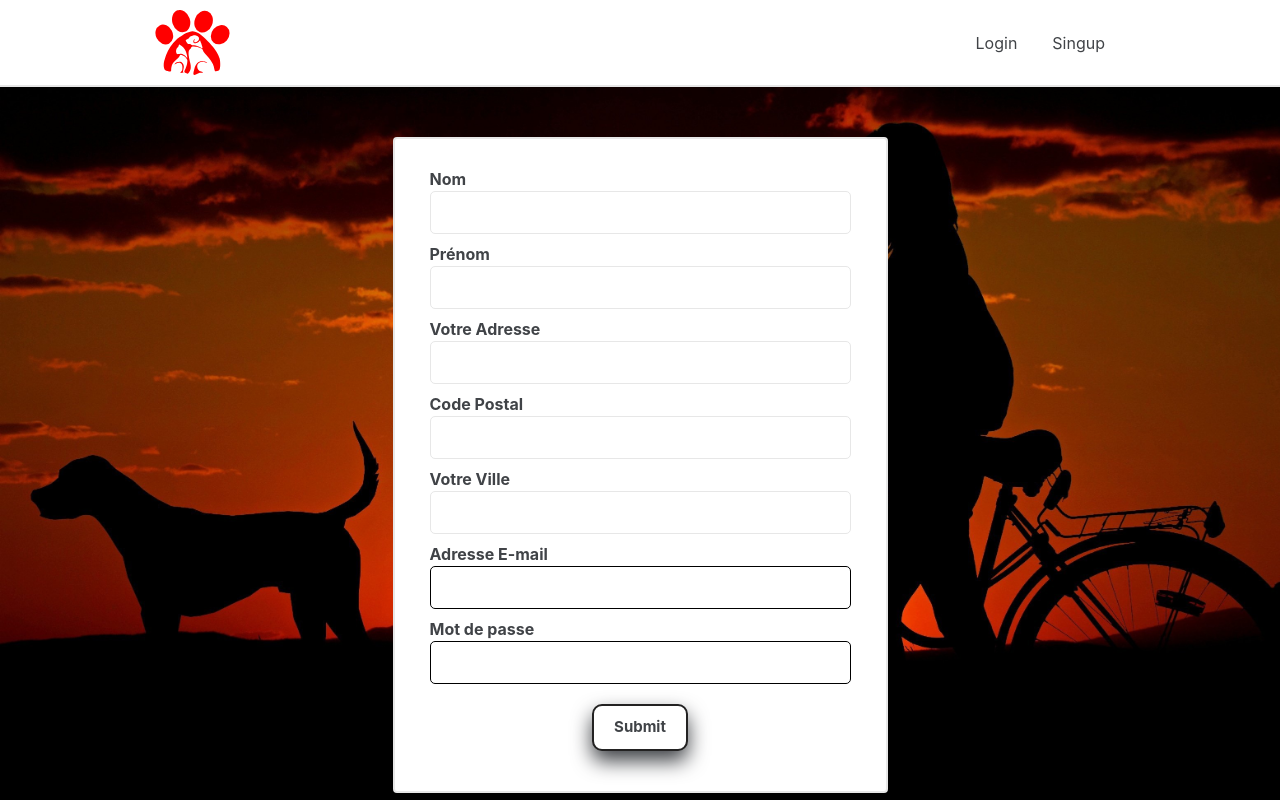
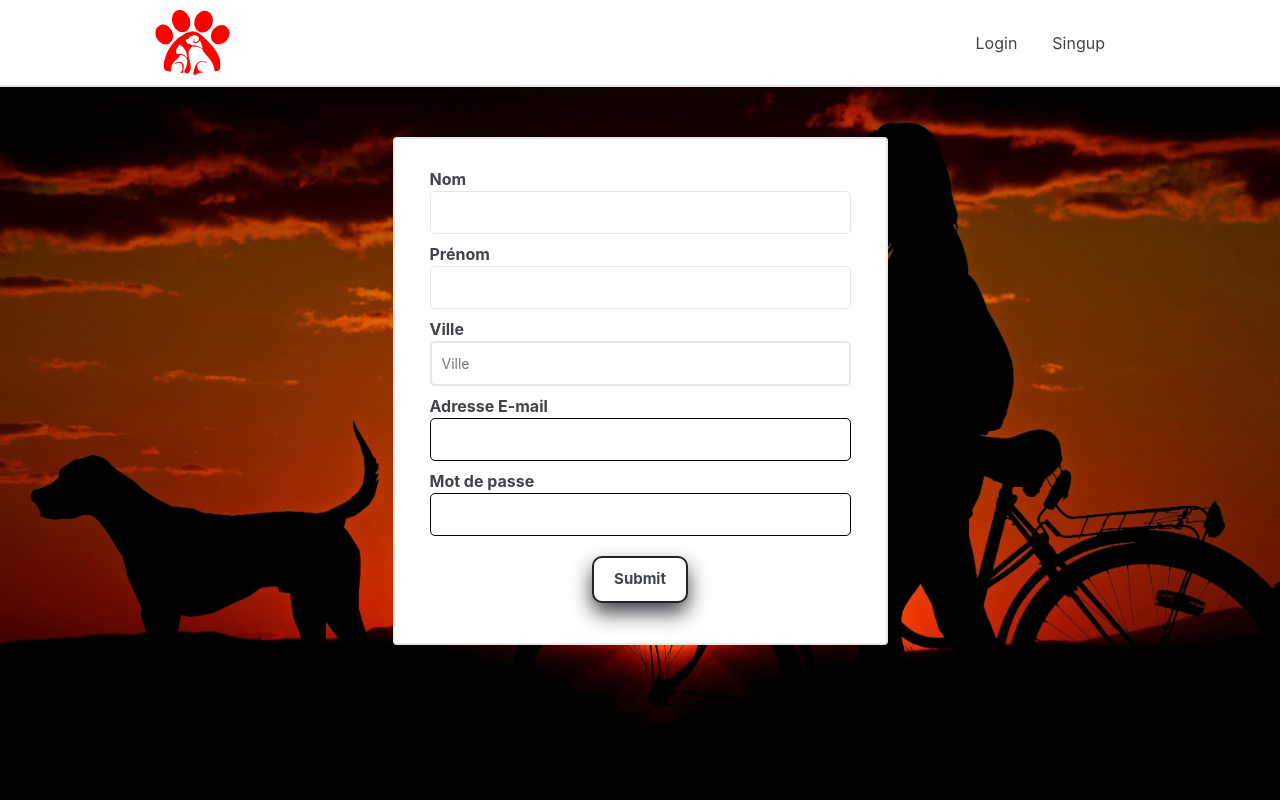
Before and after one commit to KarinaZakharian/Dog-Next-Door, a React (Vite) app: page /subscribe in a window 1280 px wide. Shown: the top 800 px of the page. Built offline with nearby package versions, Linux system fonts and the light colour scheme.

Commit message:
adresse scss

```diff
--- a/src/components/Forms/Signup/Signup.tsx
+++ b/src/components/Forms/Signup/Signup.tsx
@@ -8,6 +8,7 @@ import Input from '../../InputType/Input/Input';
 import Button from '../../InputType/Button/Button';
 import Header from '../../PageComponents/Header/Header';
 import Footer from '../../PageComponents/Footer/Footer';
+import AutoComplete from '../../InputType/Adresse/Adresse';
 import './Signup.scss';
 
 import { useAppDispatch } from '../../../hooks/redux';
@@ -92,24 +93,7 @@ function SignUp() {
               placeholder="Prénom"
               aria-label="Votre Prenom"
             />
-            <Input
-              name="adresse"
-              type="text"
-              placeholder="Votre Adresse"
-              aria-label="Votre Adresse"
-            />
-            <Input
-              name="code_postal"
-              type="text"
-              placeholder="Code Postal"
-              aria-label="Votre Code Postal"
-            />
-            <Input
-              name="ville"
-              type="text"
-              placeholder="Votre Ville"
-              aria-label="Votre Ville"
-            />
+            <AutoComplete />
             <Input
               name="email"
               type="email"
--- a/src/components/InputType/Adresse/Adresse.scss
+++ b/src/components/InputType/Adresse/Adresse.scss
@@ -1,8 +1,13 @@
+@use '../../../styles/reset';
+@use '../../../styles/variables' as v;
+
 .autocompletion-city {
-  width: 80%;
+  display: flex;
+  justify-content: center;
+  flex-direction: column;
   cursor: pointer;
   position: relative;
-  margin: 0 auto;
+  width: 100%;
 
   &__hidden-parts {
     display: none;
@@ -10,23 +15,33 @@
   }
 
   &__input {
+    padding: 10px;
+    font-size: 14px;
+    font-weight: 400;
+    border: 2px solid v.$color-border;
+    border-radius: 5px;
+    background-color: v.$color-main;
     width: 100%;
-    border-radius: 0;
-    padding: 1rem;
-    margin: 1rem;
+
+    &:focus {
+      outline: none;
+      border-color: v.$color-text;
+      box-shadow: 0 0 5px rgba(0, 123, 255, 0.5);
+    }
   }
 
   &__ul {
     width: 100%;
-    background-color: #ffffff;
-    color: #466883;
+    background-color: v.$color-main;
+    color: v.$color-flash;
     position: absolute;
+    top: 110%;
     display: flex;
     flex-direction: column;
     justify-content: flex-start;
 
     &__li {
-      border-bottom: solid 1px #466883;
+      border-bottom: solid 1px v.$color-border;
       padding: 10px;
     }
   }
@@ -36,3 +51,11 @@
   display: flex;
   width: 100%;
 }
+
+.nput__label {
+  display: block;
+  margin-top: 8px;
+  color: rgb(64, 67, 71);
+  font-size: 16px;
+  font-weight: 700;
+}
--- a/src/components/InputType/Adresse/Adresse.tsx
+++ b/src/components/InputType/Adresse/Adresse.tsx
@@ -1,6 +1,6 @@
 /* eslint-disable prettier/prettier */
 import { useState } from 'react';
-import './style.scss';
+import './Adresse.scss';
 
 function AutoComplete() {
   const [addresses, setAdresses] = useState([]);
@@ -38,6 +38,9 @@ function AutoComplete() {
   return (
     <div className="signup__localisation">
       <div className="autocompletion-city">
+        <label htmlFor="city" className="input__label">
+          Ville
+        </label>
         <input
           name="city"
           id="city"
```
